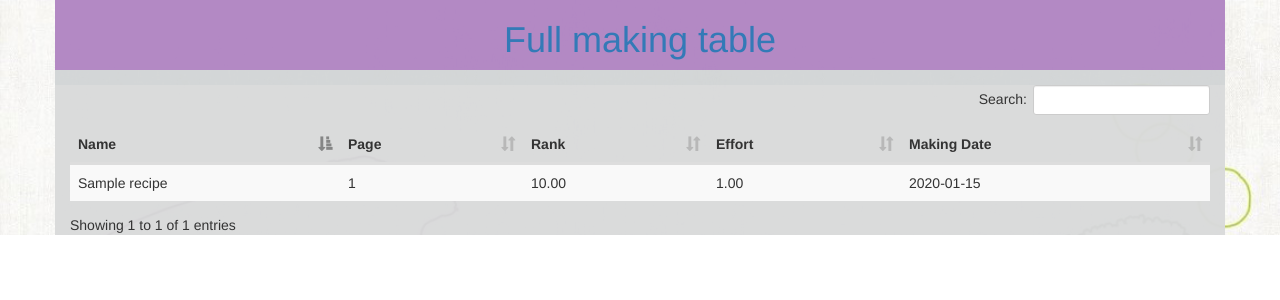
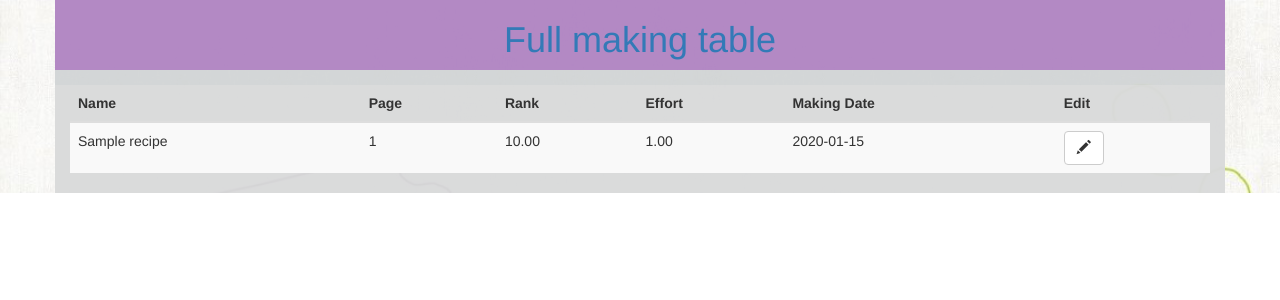
Before and after one commit to netanelf/you_against_the_book, a Django app: page /yotams_race/full_making_table in a window 1280 px wide. Shown: the top 300 px of the page. Run offline with Django 3.2, Linux system fonts and the light colour scheme; tables that the repository leaves empty hold one stand-in row (values such as "Sample post"); some libraries are stand-ins or nearby versions.

Commit message:
edit making wip - not working trying: https://pypi.org/project/django-bootstrap-modal-forms/

```diff
--- a/yatb_django/static/js/full_making_table.js
+++ b/yatb_django/static/js/full_making_table.js
@@ -1,8 +1,46 @@
 
 $(document).ready(function () {
-$('#full_making_table').DataTable(
-    {paging: false,
-    }
-);
-$('.dataTables_length').addClass('bs-select');
+    $('#full_making_table').DataTable(
+        {paging: false,
+        }
+    );
+    $('.dataTables_length').addClass('bs-select');
+
+
+    $("#create-book").modalForm({
+        formURL: "edit_making/"
+    });
+
 });
+
+
+function editMaking(event, data){
+    console.log('editMaking');
+    $(this).modalForm({
+        formURL: "edit_making/"
+    });
+}
+
+/*
+$(function(){
+    $('#login').popover({
+        placement: 'bottom',
+        title: 'Edit making',
+        html:true,
+        content:  $('#myForm').html()
+    }).on('click', function(){
+        // had to put it within the on click action so it grabs the correct info on submit
+        $('.btn-primary').click(function(){
+            $('#result').after("form submitted by " + $('#email').val())
+            $.post('/echo/html/',  {
+                email: $('#email').val(),
+                name: $('#name').val(),
+                gender: $('#gender').val()
+            }, function(r){
+                $('#pops').popover('hide')
+                $('#result').html('resonse from server could be here' )
+            })
+        })
+    })
+})
+*/
--- a/yatb_django/templates/yotams_race/full_making_table.html
+++ b/yatb_django/templates/yotams_race/full_making_table.html
@@ -7,6 +7,7 @@
     <link href="{% static 'css/bootstrap-select.css' %}" rel="stylesheet" media="screen">
     <link href="{% static 'css/star-rating.css' %}" rel="stylesheet" media="screen">
     <link href="{% static 'css/dataTables.bootstrap.css' %}" rel="stylesheet" media="screen">
+
 
 
     <title>Full makings table</title>
@@ -67,6 +68,7 @@
                                 <th scope="col">Rank</th>
                                 <th scope="col">Effort</th>
                                 <th scope="col">Making Date</th>
+                                <th scope="col">Edit</th>
                             </tr>
                         </thead>
                         <tbody>
@@ -77,6 +79,12 @@
                                 <td>{{r.rank|floatformat:2}}</td>
                                 <td>{{r.effort|floatformat:2}}</td>
                                 <td>{{r.date|date:'Y-m-d'}}</td>
+                                <td>
+                                    <button type="button" class="btn btn-default button-sm" onClick="editMaking('{{r.id}}')" id="login_">
+                                        <span class="glyphicon glyphicon-pencil" aria-hidden="true"></span>
+                                    </button>
+                                    <!-- <button id="create-book" class="btn btn-primary" type="button" name="button"></button> -->
+                                </td>
                             </tr>
                         {% endfor %}
                         </tbody>
@@ -88,9 +96,10 @@
 
     <script src="{% static 'js/jquery-2.1.4.min.js' %}"></script>
     <script src="{% static 'js/bootstrap.js' %}"></script>
-    <script src="{% static 'js/full_making_table.js' %}"></script>
     <script src="{% static 'js/datatables.js' %}"></script>
     <script src="{% static 'js/dataTables.bootstrap.js' %}"></script>
+    <script src="{% static 'js/jquery.bootstrap.modal.forms.js' %}"></script>
+    <script src="{% static 'js/full_making_table.js' %}"></script>
 
 </body>
 {% endblock %}
--- a/yatb_django/templates/yotams_race/index.html
+++ b/yatb_django/templates/yotams_race/index.html
@@ -148,6 +148,9 @@
                 <div class="alert alert-success" id="success-alert">
                     <strong>Success! </strong> Recipe added successfully
                 </div>
+                <div class="alert alert-danger" id="error-alert">
+                    <strong>Error! </strong> Recipe was not added
+                </div>
             </div>
         </div>
 
--- a/yatb_django/yatb_django/settings.py
+++ b/yatb_django/yatb_django/settings.py
@@ -37,6 +37,7 @@ INSTALLED_APPS = [
     'django.contrib.sessions',
     'django.contrib.messages',
     'django.contrib.staticfiles',
+    'bootstrap_modal_forms',
     'yotams_race'
 ]
 
--- a/yatb_django/yotams_race/urls.py
+++ b/yatb_django/yotams_race/urls.py
@@ -6,6 +6,7 @@ from django.conf.urls import url
 
 urlpatterns = [
     url(r'^$', views.index, name='index'),
+    url(r'^edit_making/', views.EditMakingView.as_view(), name='edit_making'),
     url(r'^full_making_table', views.full_making_table, name='full_making_table'),
     url(r'^getRandomRecipe/', views.get_random_recipe, name='getRandomRecipe'),
     url(r'^add_new_making/', views.add_new_making, name='addNewMaking'),
--- a/yatb_django/yotams_race/views.py
+++ b/yatb_django/yotams_race/views.py
@@ -1,14 +1,25 @@
 from django.shortcuts import render
 from django.db.models import Count, Avg
 from django.db.models import Max, Min
-from django.http import HttpResponse
+from django.http import HttpResponse, HttpResponseRedirect
+from django.urls import reverse_lazy
+from bootstrap_modal_forms.generic import BSModalCreateView
 from datetime import date, datetime
 import json
 import random
 
 from yotams_race.models import *
+from yotams_race.forms import EditMakingForm
 
 # Create your views here.
+
+
+class EditMakingView(BSModalCreateView):
+    print('in EditMakingView')
+    template_name = 'edit_making.html'
+    form_class = EditMakingForm
+    success_message = 'Making was edited successfully'
+    success_url = reverse_lazy('index')
 
 
 def get_completion_data():
@@ -60,7 +71,8 @@ def full_making_table(request):
             'page': m.recipe.page_num,
             'rank': m.score,
             'effort': m.effort,
-            'date': m.timestamp
+            'date': m.timestamp,
+            'id': m.id
         })
 
     data = \
```
Also changed, not shown: yatb_django/static/js/index.js (+17 -1 lines).
